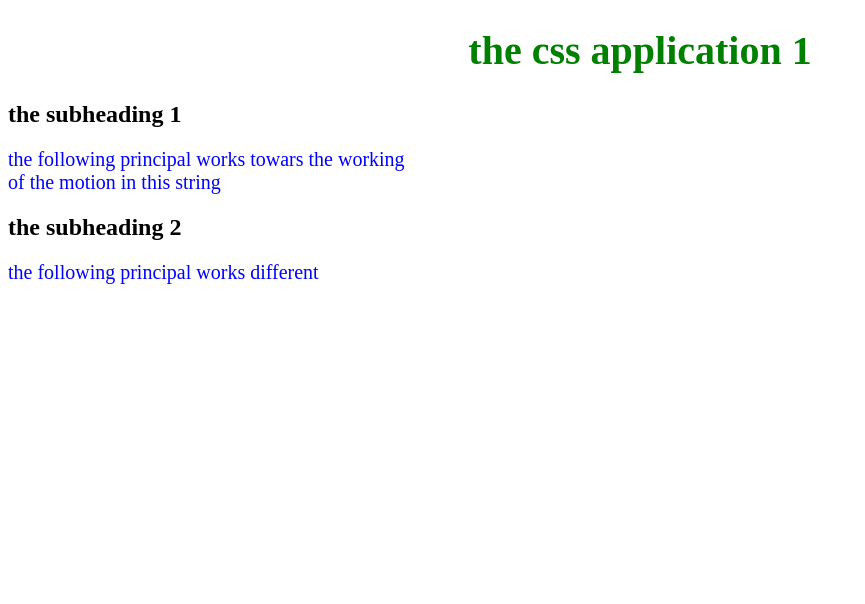
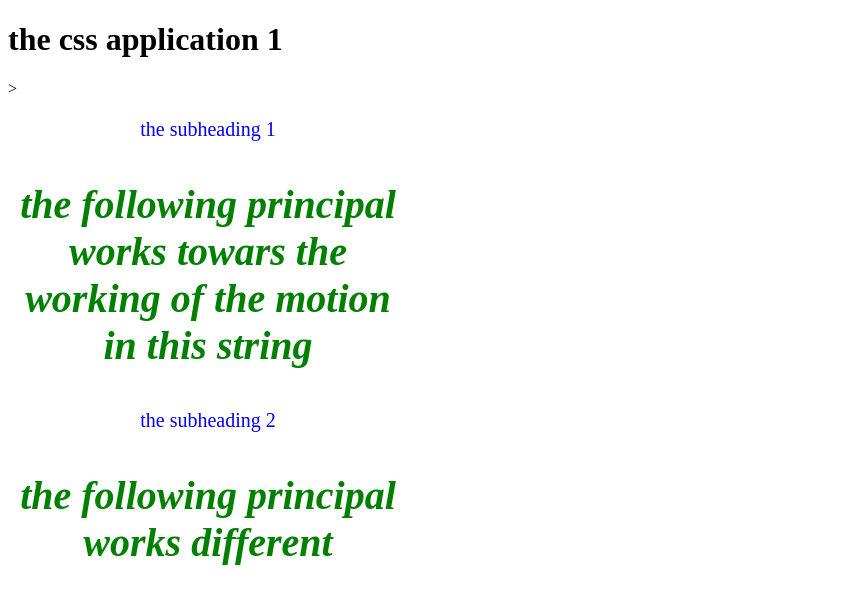
Before and after one commit to anil1001/coursera-test, a plain HTML site: page site/index.html in a window 1280 px wide. Shown: the whole page, without its empty margins (0-865 px from the left). Drawn offline with Linux system fonts and the light colour scheme.

Commit message:
new programme

```diff
--- a/site/index.html
+++ b/site/index.html
@@ -3,24 +3,30 @@
 <head>
 <meta charseat="utf-8">
 <title>trying css rules at first</title>
+<link rel="stylesheet" href="external.css">
 <style>
 p{
 	color: blue;
 	font-size: 20px;
     width:400px;
+    text-align: center;
 }
-h1 {
+.highlight{
 	color: green;
 	font-size: 40px;
+	font-weight: bold;
+	font-style: italic;
+	background color: pink;
 	text-align: center;
 }
 </style>
 </head>
 <body>
-<h1>the css application 1</h1>
-<h2> the subheading 1</h2>
-<p>the following principal works towars the working of the motion in this string</p>
-<h2>the subheading 2</h2>
-<p>the following principal works different</p>
+<h1>the css application 1</h1>>
+
+<p> the subheading 1</p>
+<p class="highlight">the following principal works towars the working of the motion in this string</p>
+<p>the subheading 2<p>
+<p class="highlight">the following principal works different</p>
 </body>
 </html>
```
